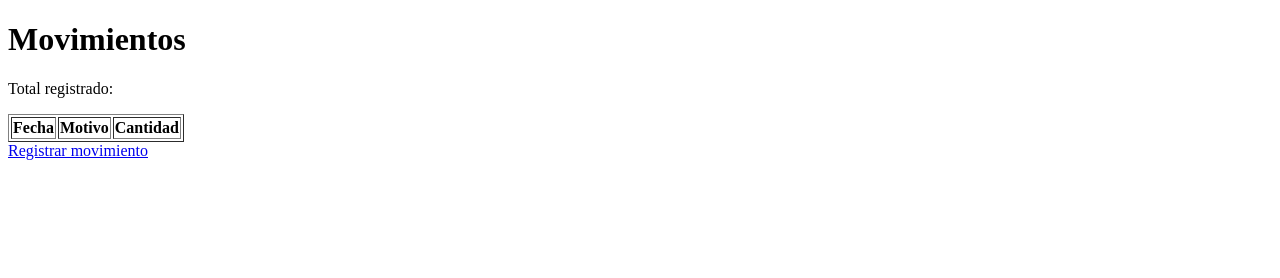
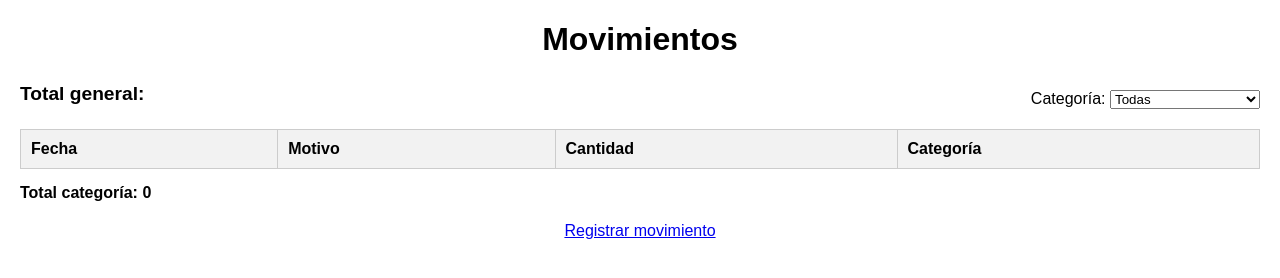
Before and after one commit to JacbGit/contador-sencillo, a website: page index.html in a window 1280 px wide. Drawn offline with Linux system fonts and the light colour scheme; no server answers.

Commit message:
html responsive

```diff
--- a/index.html
+++ b/index.html
@@ -1,44 +1,229 @@
 <!DOCTYPE html>
 <html lang="es">
-<head><meta charset="UTF-8"><title>Movimientos</title></head>
+<head>
+<meta charset="UTF-8">
+<title>Movimientos</title>
+
+<style>
+
+body{
+  font-family: Arial, sans-serif;
+  margin:20px;
+}
+
+h1{
+  text-align:center;
+}
+
+.topbar{
+  display:flex;
+  flex-wrap:wrap;
+  justify-content:space-between;
+  align-items:center;
+  margin-bottom:20px;
+}
+
+.total{
+  font-size:1.2rem;
+  font-weight:bold;
+}
+
+.filtro{
+  margin-top:10px;
+}
+
+table{
+  width:100%;
+  border-collapse:collapse;
+}
+
+th,td{
+  padding:10px;
+  border:1px solid #ccc;
+  text-align:left;
+}
+
+th{
+  background:#f2f2f2;
+}
+
+tr:nth-child(even){
+  background:#fafafa;
+}
+
+.categoria-total{
+  margin-top:15px;
+  font-weight:bold;
+}
+
+a{
+  display:block;
+  margin-top:20px;
+  text-align:center;
+}
+
+/* responsive */
+
+@media (max-width:600px){
+
+  table,thead,tbody,tr,td,th{
+    display:block;
+  }
+
+  thead{
+    display:none;
+  }
+
+  tr{
+    margin-bottom:10px;
+    border:1px solid #ddd;
+    padding:10px;
+  }
+
+  td{
+    border:none;
+    padding:5px 0;
+  }
+
+}
+
+</style>
+
+</head>
+
 <body>
+
 <h1>Movimientos</h1>
-  <p>Total registrado: <strong id="total"></strong></p>
 
-  <table border="1" id="tabla">
-    <thead><tr><th>Fecha</th><th>Motivo</th><th>Cantidad</th></tr></thead>
+<div class="topbar">
+
+  <div class="total">
+    Total general: <span id="total"></span>
+  </div>
+
+  <div class="filtro">
+    Categoría:
+    <select id="filtroCategoria">
+      <option value="">Todas</option>
+      <option value="INGRESO">INGRESO</option>
+      <option value="COMIDA">COMIDA</option>
+      <option value="TRANSPORTE">TRANSPORTE</option>
+      <option value="SERVICIOS">SERVICIOS</option>
+      <option value="VIVIENDA">VIVIENDA</option>
+      <option value="ROPA">ROPA</option>
+      <option value="ENTRETENIMIENTO">ENTRETENIMIENTO</option>
+      <option value="SALUD">SALUD</option>
+      <option value="EDUCACION">EDUCACION</option>
+      <option value="EXTRAS">EXTRAS</option>
+    </select>
+  </div>
+
+</div>
+
+<table id="tabla">
+
+<thead>
+<tr>
+<th>Fecha</th>
+<th>Motivo</th>
+<th>Cantidad</th>
+<th>Categoría</th>
+</tr>
+</thead>
+
 <tbody></tbody>
+
 </table>
+
+<div class="categoria-total">
+Total categoría: <span id="totalCategoria">0</span>
+</div>
 
 <a href="/register.html">Registrar movimiento</a>
 
 <script>
-    async function cargarTotal() {
+
+let movimientosGlobal = [];
+
+/* total general */
+
+async function cargarTotal(){
+
   const res = await fetch('/api/total');
-      const totalData = await res.json();
-      document.getElementById('total').textContent = totalData.total || totalData['SUM(Cantidad)'];
+  const data = await res.json();
+
+  document.getElementById('total').textContent = data.total ?? 0;
+
 }
 
-    async function cargarMovimientos() {
+/* cargar movimientos */
+
+async function cargarMovimientos(){
+
   const res = await fetch('/api/movimientos');
-      const movimientos = await res.json();
+  movimientosGlobal = await res.json();
+
+  renderTabla(movimientosGlobal);
+
+}
+
+/* renderizar tabla */
+
+function renderTabla(lista){
+
   const tabla = document.querySelector('#tabla tbody');
   tabla.innerHTML = '';
 
-      movimientos.forEach(mov => {
+  let sumaCategoria = 0;
+
+  lista.forEach(mov => {
+
     const tr = document.createElement('tr');
+
     tr.innerHTML = `
       <td>${new Date(mov.fecha).toLocaleString()}</td>
       <td>${mov.motivo}</td>
       <td>${mov.cantidad}</td>
       <td>${mov.categoria}</td>
     `;
+
     tabla.appendChild(tr);
+
+    sumaCategoria += Number(mov.cantidad);
+
   });
+
+  document.getElementById('totalCategoria').textContent = sumaCategoria;
+
 }
+
+/* filtro por categoria */
+
+document.getElementById('filtroCategoria').addEventListener('change', e => {
+
+  const categoria = e.target.value;
+
+  if(!categoria){
+
+    renderTabla(movimientosGlobal);
+    return;
+
+  }
+
+  const filtrados = movimientosGlobal.filter(
+    m => m.categoria === categoria
+  );
+
+  renderTabla(filtrados);
+
+});
+
+/* inicializar */
 
 cargarTotal();
 cargarMovimientos();
+
 </script>
+
 </body>
 </html>
```
Also changed, not shown: register.html (+2 -0 lines). Lines whose indentation alone changed are shown as unchanged.
